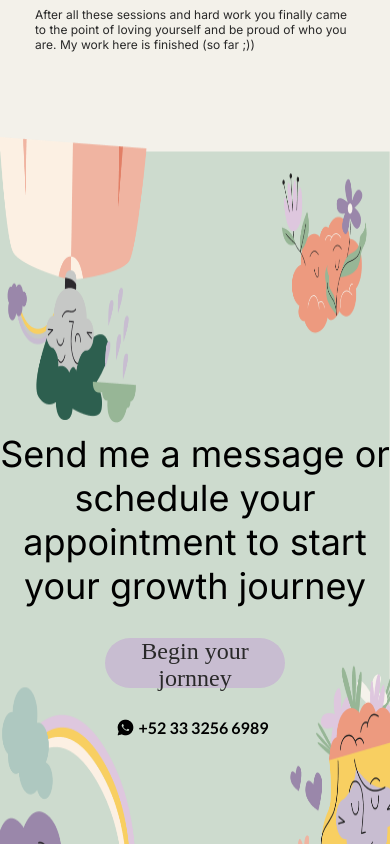
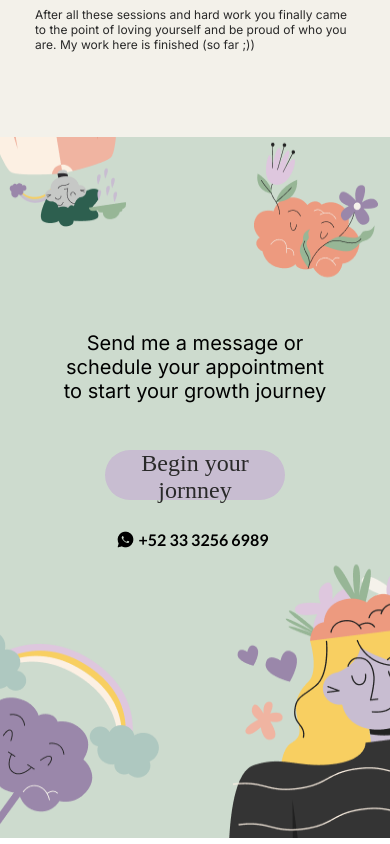
Before and after one commit to TIit0/andy-site, a React (Create React App) app: page / in a window 390 px wide. Shown: the part 3300-4144 px from the top of the page. Built offline with nearby package versions, Linux system fonts and the light colour scheme; a web font is replaced by a local one.

Commit message:
beta before de-bugging

```diff
--- a/src/components/Footer/Footer.css
+++ b/src/components/Footer/Footer.css
@@ -64,3 +64,18 @@
     }
 
 }
+
+@media only screen and (max-width: 37.1875em) {
+    /* 595px*/
+
+    .footer {
+        background-image: url("../../utils/imgs/footer-background-mobile.png");
+    }
+
+    .footer--text {
+        font-size: 2rem;
+        max-width: 26.7rem;
+        margin-top: 19.4rem;
+        margin-bottom: 4.7rem;
+    }
+}
```
Also changed, not shown: src/utils/imgs/footer-background-mobile.png (added).
